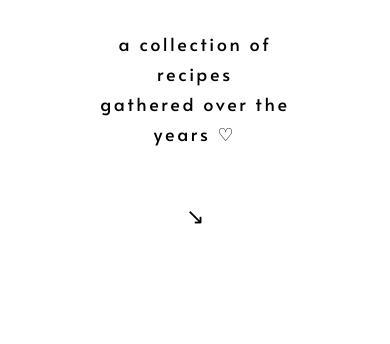
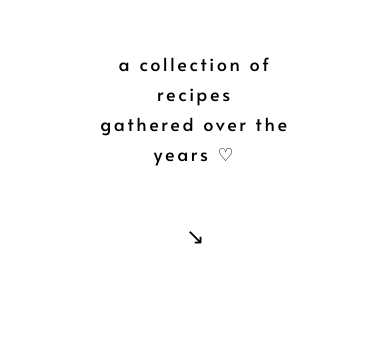
Before and after one commit to rcbecool823/recipe-blog, a plain HTML site: page index.html in a window 390 px wide. Shown: the part 500-844 px from the top of the page. Drawn offline with Linux system fonts and the light colour scheme; a web font is replaced by a local one.

Commit message:
Fix margins and jumbotron image

```diff
--- a/index.html
+++ b/index.html
@@ -128,7 +128,7 @@
       color: #000;
       max-width: 250px;
       font-family: 'Alata', sans-serif;
-      margin-top: 170px;
+      margin-top: 130px;
     }
 
     .arrow {
@@ -230,7 +230,7 @@
       }
 
       .home-section-1 {
-        padding: 40px 25px 30px;
+        padding: 120px 25px 30px;
       }
 
       .home-section-2 {
@@ -261,7 +261,7 @@
       <div class="jumbotron-container">
         <h1 class="main-title-top">The<br>Kitchen</h1>
         <h1 class="main-title-bottom">That Keeps<br>Growing</h1>
-        <img src="WONTON 1 (6).jpg" alt="Charcuterie board with drinks" class="hero-image" loading="lazy"/>
+        <img src="board.jpg" alt="Charcuterie board with drinks" class="hero-image" loading="lazy"/>
       </div>
       <p class="subtitle">a collection of<br>recipes<br>gathered over the<br>years ♡</p>
       <div class="arrow">↘</div>
```
Also changed, not shown: 2 other files.
